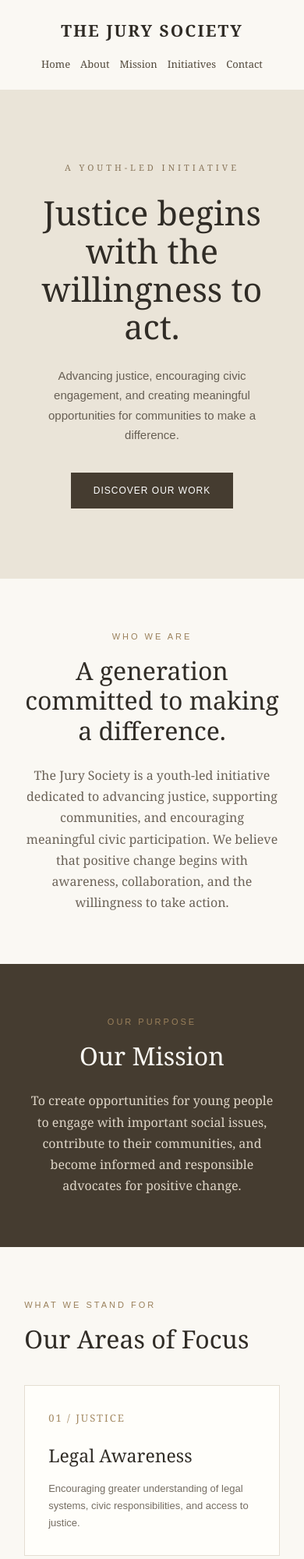
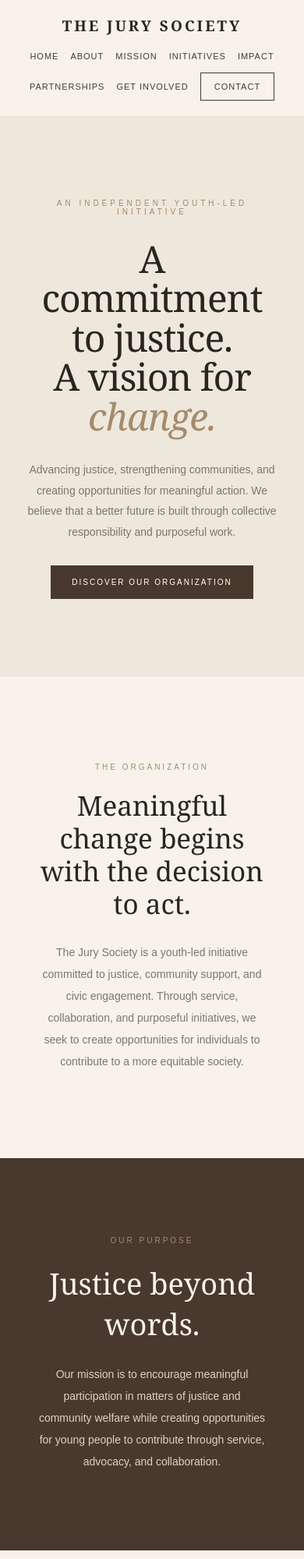
Before and after one commit to thejurysociety-dot/the-jury-society, a plain HTML site: page index.html in a window 390 px wide. Shown: the top 1999 px of the page at 78% size. Drawn offline with Linux system fonts and the light colour scheme.

Commit message:
Revise HTML structure and styling for clarity
Updated the website's content and styles for improved clarity and engagement.

```diff
--- a/index.html
+++ b/index.html
@@ -4,226 +4,362 @@
 <head>
 <meta charset="UTF-8">
 <meta name="viewport" content="width=device-width, initial-scale=1.0">
-<meta name="description" content="The Jury Society is a youth-led initiative advancing justice, civic engagement, and meaningful community impact.">
-<title>The Jury Society | Justice. Community. Change.</title>
+<meta name="description" content="The Jury Society is a youth-led initiative advancing justice, community support, and meaningful civic engagement.">
+<title>The Jury Society — Justice. Community. Change.</title>
 
 <style>
+:root {
+  --cream: #f7f3eb;
+  --paper: #eee7dc;
+  --brown: #49382d;
+  --dark: #29251f;
+  --gold: #a58b6b;
+  --muted: #817568;
+}
+
 * {
   margin: 0;
   padding: 0;
   box-sizing: border-box;
-  scroll-behavior: smooth;
 }
 
+html { scroll-behavior: smooth; }
+
 body {
-  font-family: Georgia, 'Times New Roman', serif;
-  background: #faf8f3;
-  color: #302c26;
-  line-height: 1.7;
+  background: var(--cream);
+  color: var(--dark);
+  font-family: Georgia, serif;
 }
 
+a { color: inherit; text-decoration: none; }
+
+/* NAVIGATION */
+
 nav {
+  min-height: 85px;
+  padding: 20px 7%;
   display: flex;
   justify-content: space-between;
   align-items: center;
-  padding: 22px 8%;
-  background: #faf8f3;
-  border-bottom: 1px solid #e9e3d8;
-  position: sticky;
-  top: 0;
-  z-index: 10;
+  border-bottom: 1px solid #e4ddd2;
+  background: var(--cream);
 }
 
-.logo {
-  font-size: 21px;
+.brand {
+  font-size: 19px;
+  letter-spacing: 3px;
   font-weight: bold;
-  letter-spacing: 2px;
 }
 
 .nav-links {
   display: flex;
-  gap: 25px;
+  align-items: center;
+  flex-wrap: wrap;
+  gap: 22px;
 }
 
 .nav-links a {
-  text-decoration: none;
-  color: #51483b;
-  font-size: 13px;
+  font-family: Arial, sans-serif;
+  font-size: 11px;
+  letter-spacing: 1px;
+  text-transform: uppercase;
+  color: var(--brown);
 }
 
+.nav-links a:hover {
+  color: var(--gold);
+}
+
+.nav-links .contact-link {
+  border: 1px solid var(--brown);
+  padding: 11px 17px;
+}
+
+/* HERO */
+
 .hero {
+  padding: 105px 9% 100px;
   min-height: 570px;
   display: flex;
   flex-direction: column;
   justify-content: center;
   align-items: center;
   text-align: center;
-  padding: 90px 10%;
-  background: #eae4d8;
+  background: var(--paper);
 }
 
 .eyebrow {
+  font-family: Arial, sans-serif;
+  font-size: 10px;
+  letter-spacing: 4px;
   text-transform: uppercase;
-  letter-spacing: 4px;
-  font-size: 11px;
-  color: #89765b;
+  color: var(--gold);
+  margin-bottom: 30px;
+}
+
+.hero h1 {
+  max-width: 950px;
+  font-size: clamp(48px, 8vw, 91px);
+  font-weight: normal;
+  line-height: 1.05;
+  letter-spacing: -3px;
+}
+
+.hero h1 em {
+  color: var(--gold);
+  font-weight: normal;
+}
+
+.hero p {
+  max-width: 530px;
+  margin: 30px 0;
+  font-family: Arial, sans-serif;
+  font-size: 14px;
+  line-height: 1.9;
+  color: var(--muted);
+}
+
+.primary-button {
+  display: inline-block;
+  background: var(--brown);
+  color: white;
+  padding: 16px 27px;
+  font-family: Arial, sans-serif;
+  font-size: 10px;
+  letter-spacing: 2px;
+  text-transform: uppercase;
+  transition: .3s;
+}
+
+.primary-button:hover {
+  background: var(--gold);
+}
+
+/* INTRODUCTION */
+
+.intro {
+  padding: 110px 12%;
+  text-align: center;
+}
+
+.section-label {
+  font-family: Arial, sans-serif;
+  font-size: 10px;
+  letter-spacing: 3px;
+  text-transform: uppercase;
+  color: var(--gold);
+  margin-bottom: 23px;
+}
+
+.intro h2 {
+  font-size: clamp(35px, 5vw, 58px);
+  font-weight: normal;
+  line-height: 1.2;
+  max-width: 780px;
+  margin: 0 auto 27px;
+}
+
+.intro p {
+  font-family: Arial, sans-serif;
+  max-width: 650px;
+  margin: auto;
+  color: var(--muted);
+  font-size: 14px;
+  line-height: 2;
+}
+
+/* MISSION */
+
+.mission {
+  background: var(--brown);
+  color: var(--cream);
+  padding: 100px 12%;
+  text-align: center;
+}
+
+.mission h2 {
+  font-size: clamp(38px, 6vw, 65px);
+  font-weight: normal;
   margin-bottom: 25px;
 }
 
-.hero h1 {
-  font-size: clamp(43px, 7vw, 76px);
-  line-height: 1.13;
-  font-weight: normal;
-  max-width: 850px;
+.mission p {
+  max-width: 650px;
+  margin: auto;
+  color: #ded2c3;
+  font-family: Arial, sans-serif;
+  font-size: 14px;
+  line-height: 2;
 }
 
-.hero p {
-  max-width: 590px;
-  margin: 25px 0 35px;
-  color: #665e53;
-  font-family: Arial, sans-serif;
-  font-size: 15px;
+/* AREAS OF WORK */
+
+.focus {
+  padding: 100px 8%;
 }
 
-.button {
-  display: inline-block;
-  background: #453c30;
-  color: white;
-  padding: 13px 29px;
-  text-decoration: none;
-  font-family: Arial, sans-serif;
-  font-size: 12px;
-  letter-spacing: 1px;
-  transition: 0.3s;
+.focus-heading {
+  text-align: center;
+  margin-bottom: 55px;
 }
 
-.button:hover {
-  background: #8b7656;
+.focus-heading h2 {
+  font-size: clamp(38px, 5vw, 55px);
+  font-weight: normal;
 }
 
-section {
-  padding: 90px 10%;
+.focus-grid {
+  display: grid;
+  grid-template-columns: repeat(3, 1fr);
+  gap: 20px;
 }
 
-.section-label {
-  color: #9a805b;
-  font-family: Arial, sans-serif;
-  font-size: 11px;
-  letter-spacing: 3px;
-  text-transform: uppercase;
-  margin-bottom: 15px;
+.focus-card {
+  padding: 35px 28px;
+  border: 1px solid #e2d9cc;
+  min-height: 235px;
+  background: #fbf9f4;
 }
 
-h2 {
-  font-size: clamp(32px, 4vw, 47px);
+.focus-card span {
+  color: var(--gold);
+  font-size: 12px;
+  letter-spacing: 2px;
+}
+
+.focus-card h3 {
+  font-size: 27px;
   font-weight: normal;
-  line-height: 1.2;
+  margin: 23px 0 15px;
+}
+
+.focus-card p {
+  font-family: Arial, sans-serif;
+  font-size: 13px;
+  line-height: 1.9;
+  color: var(--muted);
+}
+
+/* FEATURED SECTION */
+
+.featured {
+  padding: 90px 10%;
+  background: var(--paper);
+  text-align: center;
+}
+
+.featured h2 {
+  font-size: clamp(38px, 5vw, 60px);
+  font-weight: normal;
+  margin-bottom: 20px;
+}
+
+.featured p {
+  font-family: Arial, sans-serif;
+  font-size: 14px;
+  line-height: 2;
+  color: var(--muted);
+  max-width: 620px;
+  margin: 0 auto 30px;
+}
+
+/* CLOSING */
+
+.closing {
+  text-align: center;
+  padding: 110px 10%;
+}
+
+.closing h2 {
+  font-size: clamp(38px, 6vw, 67px);
+  font-weight: normal;
   margin-bottom: 25px;
 }
 
-.about {
-  max-width: 850px;
-  margin: auto;
-  text-align: center;
+.closing p {
+  font-family: Arial, sans-serif;
+  font-size: 14px;
+  color: var(--muted);
+  margin-bottom: 30px;
+  line-height: 1.9;
 }
 
-.about p {
-  color: #6b6257;
-  font-size: 16px;
+/* FOOTER */
+
+footer {
+  background: var(--dark);
+  color: var(--cream);
+  padding: 55px 8% 25px;
 }
 
-.mission {
-  background: #453c30;
-  color: #faf8f3;
-  text-align: center;
+.footer-top {
+  display: flex;
+  justify-content: space-between;
+  flex-wrap: wrap;
+  gap: 35px;
+  padding-bottom: 40px;
 }
 
-.mission p {
-  max-width: 720px;
-  margin: auto;
-  color: #ded5c7;
+.footer-brand {
+  font-size: 22px;
+  letter-spacing: 3px;
 }
 
-.grid {
-  display: grid;
-  grid-template-columns: repeat(3, 1fr);
-  gap: 25px;
-  margin-top: 40px;
+.footer-description {
+  color: #c5b8a8;
+  font-family: Arial, sans-serif;
+  font-size: 12px;
+  max-width: 300px;
+  margin-top: 15px;
+  line-height: 1.8;
 }
 
-.card {
-  padding: 30px;
-  border: 1px solid #e5ded2;
-  background: #fffefa;
+.footer-links {
+  display: flex;
+  flex-wrap: wrap;
+  gap: 18px;
+  align-items: center;
 }
 
-.card .number {
-  color: #a58b64;
-  font-size: 13px;
-  letter-spacing: 2px;
+.footer-links a {
+  color: #e1d8cb;
+  font-family: Arial, sans-serif;
+  font-size: 11px;
 }
 
-.card h3 {
-  font-size: 23px;
-  font-weight: normal;
-  margin: 17px 0 12px;
+.footer-bottom {
+  border-top: 1px solid #55483d;
+  padding-top: 22px;
+  color: #b7aa9a;
+  font-family: Arial, sans-serif;
+  font-size: 10px;
 }
 
-.card p {
-  color: #756d62;
-  font-family: Arial, sans-serif;
-  font-size: 13px;
-}
-
-.projects {
-  background: #eee9df;
-}
-
-.partnerships {
-  text-align: center;
-}
-
-.partnerships p {
-  max-width: 650px;
-  margin: 0 auto 25px;
-  color: #6b6257;
-}
-
-.contact {
-  background: #eae4d8;
-  text-align: center;
-}
-
-footer {
-  background: #302c26;
-  color: #e8dfd1;
-  text-align: center;
-  padding: 35px 15px;
-  font-size: 12px;
-}
-
-footer p {
-  margin: 7px;
-}
-
-@media(max-width: 750px) {
+@media(max-width: 850px) {
   nav {
     flex-direction: column;
-    gap: 13px;
+    gap: 20px;
   }
 
   .nav-links {
-    flex-wrap: wrap;
     justify-content: center;
-    gap: 13px;
+    gap: 15px;
   }
 
-  .grid {
+  .focus-grid {
     grid-template-columns: 1fr;
   }
 
-  section {
-    padding: 65px 8%;
+  .hero {
+    min-height: 520px;
+  }
+
+  .hero h1 {
+    letter-spacing: -1px;
+  }
+
+  .footer-top {
+    flex-direction: column;
   }
 }
 </style>
@@ -232,129 +368,170 @@ footer p {
 <body>
 
 <nav>
-  <div class="logo">THE JURY SOCIETY</div>
+  <a href="index.html" class="brand">THE JURY SOCIETY</a>
+
   <div class="nav-links">
-    <a href="#home">Home</a>
-    <a href="#about">About</a>
-    <a href="#mission">Mission</a>
-    <a href="#initiatives">Initiatives</a>
-    <a href="#contact">Contact</a>
+    <a href="index.html">Home</a>
+    <a href="about.html">About</a>
+    <a href="mission.html">Mission</a>
+    <a href="initiatives.html">Initiatives</a>
+    <a href="impact.html">Impact</a>
+    <a href="partnerships.html">Partnerships</a>
+    <a href="volunteer.html">Get Involved</a>
+    <a href="contact.html" class="contact-link">Contact</a>
   </div>
 </nav>
 
-<header class="hero" id="home">
-  <div class="eyebrow">A Youth-Led Initiative</div>
-  <h1>Justice begins with the willingness to act.</h1>
+<header class="hero">
+  <div class="eyebrow">An Independent Youth-Led Initiative</div>
+
+  <h1>
+    A commitment to justice.<br>
+    A vision for <em>change.</em>
+  </h1>
+
   <p>
-    Advancing justice, encouraging civic engagement,
-    and creating meaningful opportunities for communities
-    to make a difference.
+    Advancing justice, strengthening communities, and
+    creating opportunities for meaningful action.
+    We believe that a better future is built through
+    collective responsibility and purposeful work.
   </p>
-  <a href="#about" class="button">DISCOVER OUR WORK</a>
+
+  <a href="about.html" class="primary-button">
+    Discover Our Organization
+  </a>
 </header>
 
-<section id="about">
-  <div class="about">
-    <div class="section-label">Who We Are</div>
-    <h2>A generation committed to making a difference.</h2>
-    <p>
-      The Jury Society is a youth-led initiative dedicated
-      to advancing justice, supporting communities, and
-      encouraging meaningful civic participation.
-      We believe that positive change begins with awareness,
-      collaboration, and the willingness to take action.
-    </p>
+<section class="intro">
+  <div class="section-label">The Organization</div>
+
+  <h2>
+    Meaningful change begins with the decision to act.
+  </h2>
+
+  <p>
+    The Jury Society is a youth-led initiative committed
+    to justice, community support, and civic engagement.
+    Through service, collaboration, and purposeful
+    initiatives, we seek to create opportunities for
+    individuals to contribute to a more equitable society.
+  </p>
+</section>
+
+<section class="mission">
+  <div class="section-label">Our Purpose</div>
+
+  <h2>Justice beyond words.</h2>
+
+  <p>
+    Our mission is to encourage meaningful participation
+    in matters of justice and community welfare while
+    creating opportunities for young people to contribute
+    through service, advocacy, and collaboration.
+  </p>
+</section>
+
+<section class="focus">
+  <div class="focus-heading">
+    <div class="section-label">Our Priorities</div>
+    <h2>Where our work begins.</h2>
+  </div>
+
+  <div class="focus-grid">
+
+    <article class="focus-card">
+      <span>01 / JUSTICE</span>
+      <h3>Access & Equity</h3>
+      <p>
+        Supporting greater access to justice and
+        encouraging a stronger understanding of
+        legal rights and civic responsibilities.
+      </p>
+    </article>
+
+    <article class="focus-card">
+      <span>02 / SERVICE</span>
+      <h3>Community Support</h3>
+      <p>
+        Developing community-centered projects that
+        respond to real needs and provide meaningful
+        opportunities for service.
+      </p>
+    </article>
+
+    <article class="focus-card">
+      <span>03 / ADVOCACY</span>
+      <h3>Youth Engagement</h3>
+      <p>
+        Creating opportunities for young people to
+        participate in social issues and contribute
+        to positive change.
+      </p>
+    </article>
+
   </div>
 </section>
 
-<section class="mission" id="mission">
-  <div class="section-label">Our Purpose</div>
-  <h2>Our Mission</h2>
+<section class="featured">
+  <div class="section-label">Our Approach</div>
+
+  <h2>From intention to impact.</h2>
+
   <p>
-    To create opportunities for young people to engage
-    with important social issues, contribute to their
-    communities, and become informed and responsible
-    advocates for positive change.
+    We believe organizations should be measured not
+    only by what they stand for, but also by the
+    meaningful work they undertake. Our initiatives
+    aim to translate shared values into tangible
+    community contributions.
   </p>
+
+  <a href="initiatives.html" class="primary-button">
+    Explore Our Initiatives
+  </a>
 </section>
 
-<section id="initiatives">
-  <div class="section-label">What We Stand For</div>
-  <h2>Our Areas of Focus</h2>
+<section class="closing">
+  <div class="section-label">Be Part of the Work</div>
 
-  <div class="grid">
-    <div class="card">
-      <div class="number">01 / JUSTICE</div>
-      <h3>Legal Awareness</h3>
-      <p>
-        Encouraging greater understanding of legal systems,
-        civic responsibilities, and access to justice.
-      </p>
-    </div>
+  <h2>Progress takes participation.</h2>
 
-    <div class="card">
-      <div class="number">02 / COMMUNITY</div>
-      <h3>Community Support</h3>
-      <p>
-        Exploring meaningful ways to support underserved
-        communities through service and collaboration.
-      </p>
-    </div>
+  <p>
+    We welcome connections with individuals,
+    organizations, and community partners who share
+    our commitment to justice and service.
+  </p>
 
-    <div class="card">
-      <div class="number">03 / ENGAGEMENT</div>
-      <h3>Youth Advocacy</h3>
-      <p>
-        Empowering young people to become informed,
-        engaged, and active members of society.
-      </p>
-    </div>
-  </div>
-</section>
-
-<section class="projects" id="projects">
-  <div class="section-label">Our Work</div>
-  <h2>Turning Ideas Into Action</h2>
-  <p>
-    We aim to develop initiatives that bring awareness
-    to important issues and create opportunities for
-    meaningful community involvement.
-  </p>
-  <br>
-  <p>
-    Our projects will continue to evolve through
-    collaboration, service, and youth participation.
-  </p>
-</section>
-
-<section class="partnerships">
-  <div class="section-label">Get Involved</div>
-  <h2>Change is a collective effort.</h2>
-  <p>
-    We welcome opportunities to connect with organizations,
-    community leaders, and individuals who share our
-    commitment to justice and positive social impact.
-  </p>
-  <a href="#contact" class="button">CONNECT WITH US</a>
-</section>
-
-<section class="contact" id="contact">
-  <div class="section-label">Contact</div>
-  <h2>Let's create meaningful change.</h2>
-  <p>
-    Interested in collaborating or learning more about
-    The Jury Society? We would love to hear from you.
-  </p>
-  <br>
-  <a href="mailto:YOUR_EMAIL_HERE" class="button">
-    CONTACT OUR TEAM
+  <a href="volunteer.html" class="primary-button">
+    Get Involved
   </a>
 </section>
 
 <footer>
-  <p><strong>THE JURY SOCIETY</strong></p>
-  <p>Justice. Community. Change.</p>
-  <p>© 2026 The Jury Society. All rights reserved.</p>
+  <div class="footer-top">
+
+    <div>
+      <div class="footer-brand">THE JURY SOCIETY</div>
+
+      <p class="footer-description">
+        A youth-led initiative committed to justice,
+        community support, and meaningful change.
+      </p>
+    </div>
+
+    <div class="footer-links">
+      <a href="about.html">About</a>
+      <a href="mission.html">Mission</a>
+      <a href="initiatives.html">Initiatives</a>
+      <a href="impact.html">Impact</a>
+      <a href="partnerships.html">Partnerships</a>
+      <a href="contact.html">Contact</a>
+    </div>
+
+  </div>
+
+  <div class="footer-bottom">
+    © 2026 The Jury Society. All rights reserved.
+  </div>
 </footer>
 
 </body>
```
